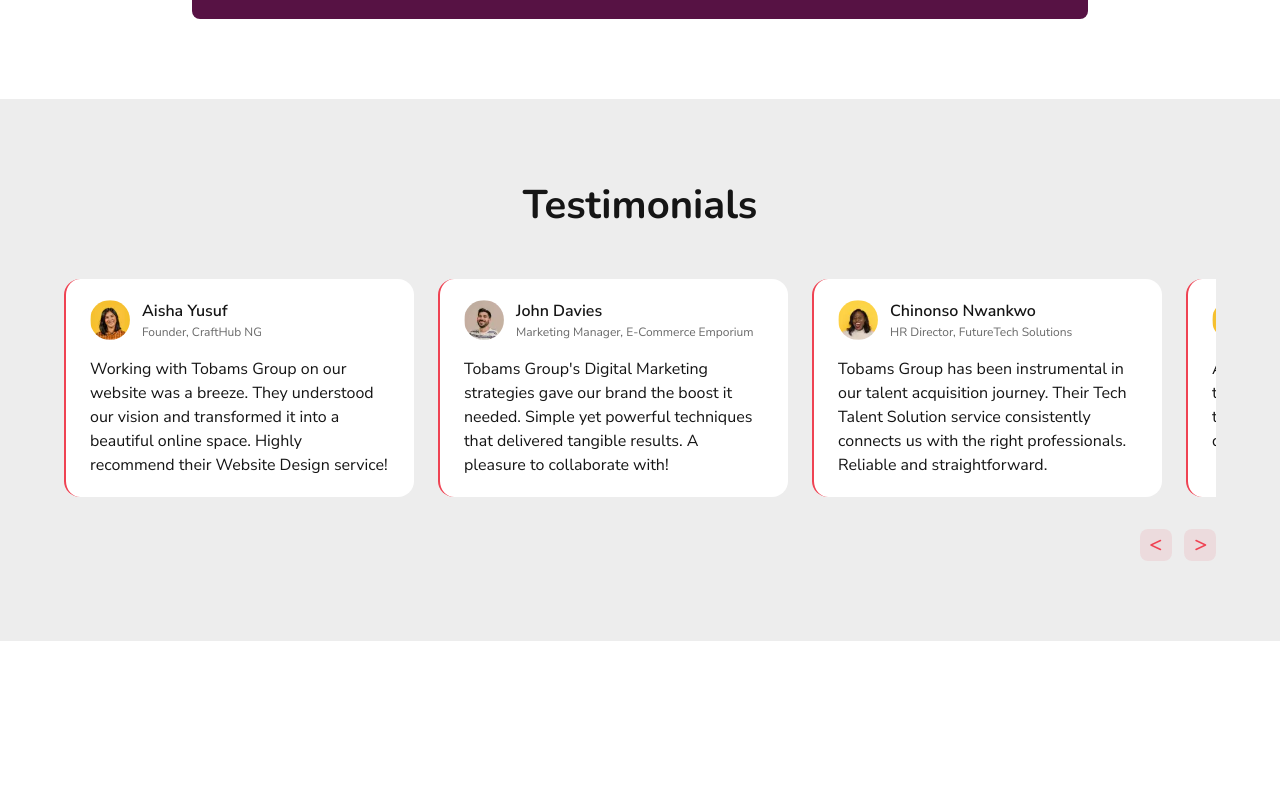
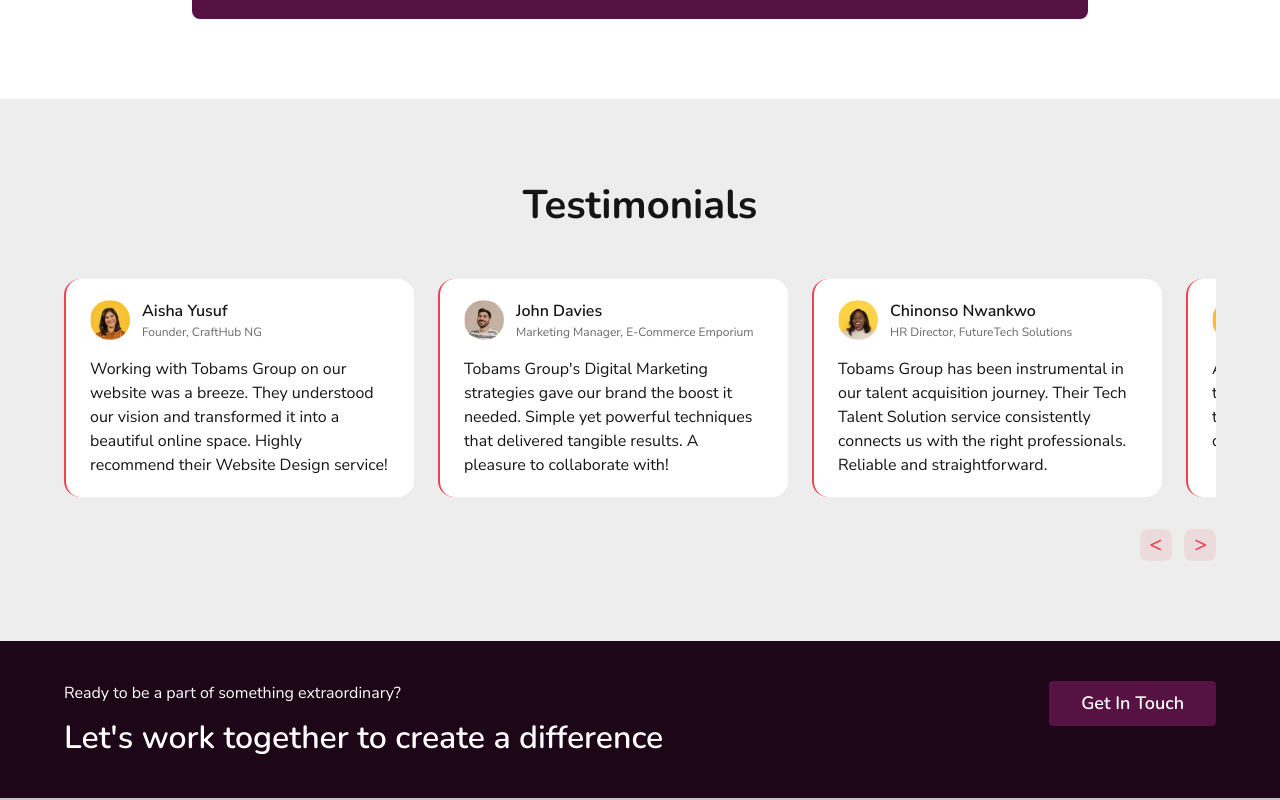
Before and after one commit to Chukwudi64/tobams-group, a Next.js app: page / in a window 1280 px wide. Shown: the part 5997-6797 px from the top of the page. Before the commit the page ends 6638 px from the top, so only its background shows below. Built offline with nearby package versions, Linux system fonts and the light colour scheme.

Commit message:
feat: completed cta section

```diff
--- a/app/page.tsx
+++ b/app/page.tsx
@@ -9,6 +9,7 @@ import { TransformationHub } from "@/components/TransformationHub";
 import { TrainingConsultant } from "@/components/TrainingConsultant";
 import { BookConsultation } from "@/components/BookConsultation";
 import { Testimonials } from "@/components/Testimonials";
+import { CTASection } from "@/components/CTASection";
 
 export default function Home() {
   return (
@@ -25,6 +26,7 @@ export default function Home() {
         <TrainingConsultant />
         <BookConsultation />
         <Testimonials />
+        <CTASection />
       </main>
     </div>
   );
--- /dev/null
+++ b/components/CTASection.tsx
@@ -0,0 +1,27 @@
+export function CTASection() {
+  return (
+    <section className="py-12 sm:py-16 lg:py-10 px-4 sm:px-6 lg:px-16 bg-[#1D0617] border-b-2 border-[#C4C4C4]">
+      <div className="max-w-7xl mx-auto">
+        <div className="flex flex-col lg:flex-row items-start justify-between gap-6 lg:gap-10">
+          {/* Text Content */}
+          <div className="max-w-2xl">
+            <p className="font-sans text-xs sm:text-base text-white mb-3 font-normal tracking-normal leading-[150%]">
+              Ready to be a part of something extraordinary?
+            </p>
+
+            <h2 className="font-serif text-2xl sm:text-3xl lg:text-[32px] font-semibold text-white leading-[130%] tracking-normal">
+              Let&apos;s work together to create a difference
+            </h2>
+          </div>
+
+          {/* Button */}
+          <div className="shrink-0">
+            <button className="mt-2 sm:mt-4 lg:mt-0 bg-[#571244] font-semibold hover:bg-[#571244]/90 text-white cursor-pointer text-base sm:text-lg px-6 py-3 sm:px-8 sm:py-3 rounded-sm font-serif tracking-normal leading-[120%] text-center">
+              Get In Touch
+            </button>
+          </div>
+        </div>
+      </div>
+    </section>
+  );
+}
```
